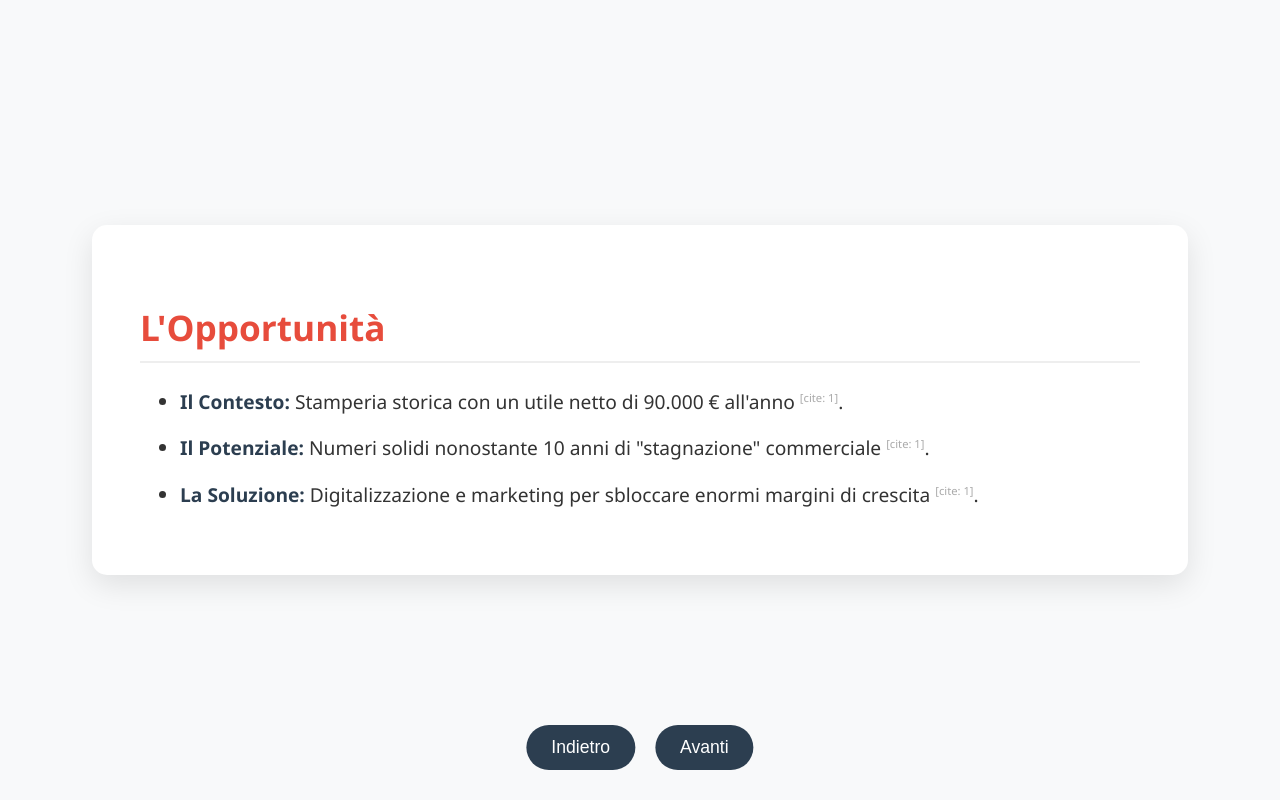
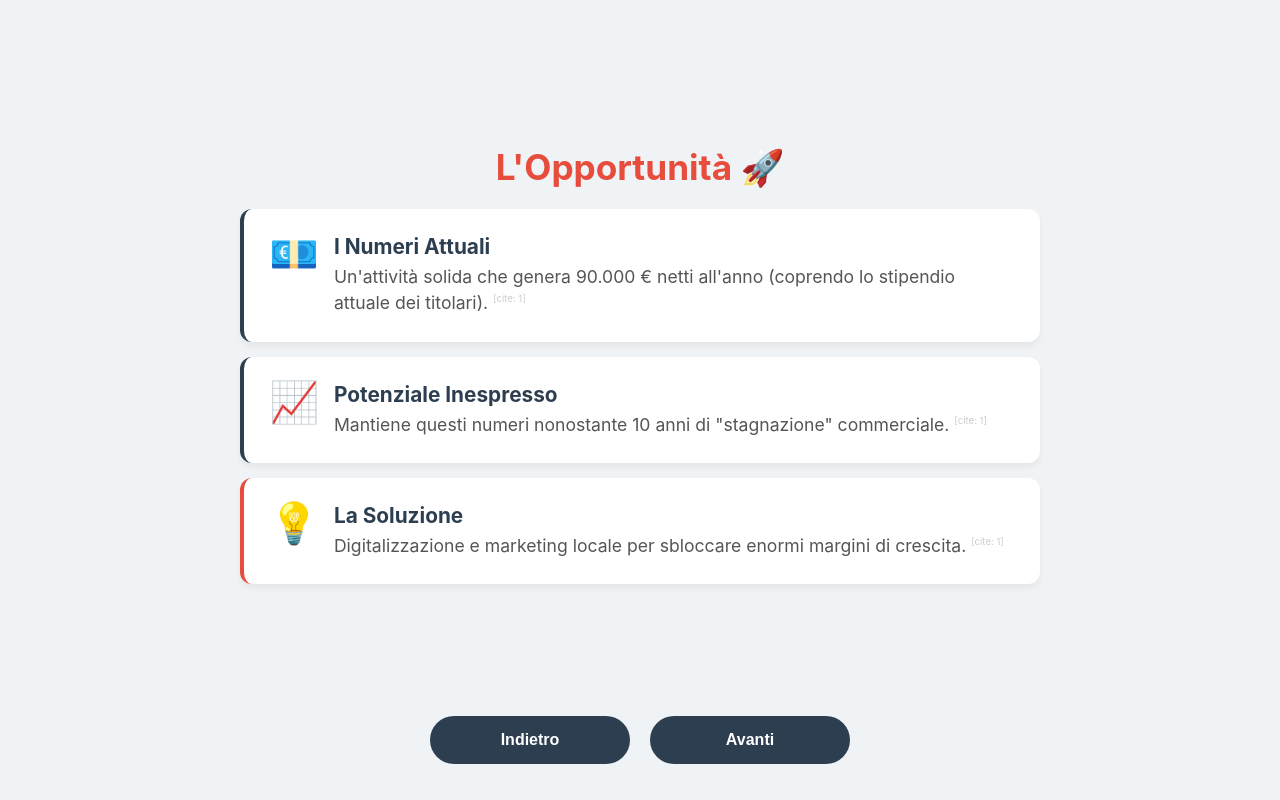
Before and after one commit to fra-zollo/spallettissima, a plain HTML site: page index.html in a window 1280 px wide. Both pictures are taken after a click on the button "Avanti". Drawn offline with nearby package versions, Linux system fonts and the light colour scheme.

Commit message:
Update index.html

```diff
--- a/index.html
+++ b/index.html
@@ -2,190 +2,281 @@
 <html lang="it">
 <head>
     <meta charset="UTF-8">
-    <meta name="viewport" content="width=device-width, initial-scale=1.0">
+    <meta name="viewport" content="width=device-width, initial-scale=1.0, maximum-scale=1.0, user-scalable=no">
     <title>La Spallettissima - Pitch Deck</title>
     <script src="https://cdn.jsdelivr.net/npm/chart.js"></script>
     <style>
         :root {
             --primary: #2C3E50;
             --accent: #E74C3C;
-            --bg: #F8F9FA;
-            --text: #333333;
+            --bg: #F0F3F5;
+            --text: #333;
+            --card-bg: #ffffff;
         }
+
+        * { box-sizing: border-box; }
+
         body, html {
             margin: 0; padding: 0;
-            font-family: 'Segoe UI', Roboto, Helvetica, Arial, sans-serif;
-            background-color: var(--bg);
-            color: var(--text);
-            overflow: hidden;
-            height: 100vh;
+            font-family: -apple-system, BlinkMacSystemFont, 'Segoe UI', Roboto, Helvetica, Arial, sans-serif;
+            background-color: var(--bg); color: var(--text);
+            overflow-x: hidden; height: 100vh;
         }
+
+        /* Contenitore Principale */
         #presentation-container {
-            position: relative;
-            width: 100vw; height: 100vh;
+            position: relative; width: 100vw; height: calc(100vh - 80px); /* Lascia spazio ai bottoni */
+            overflow-y: auto; overflow-x: hidden; padding-bottom: 20px;
         }
+
         .slide {
             position: absolute; top: 0; left: 0;
-            width: 100%; height: 100%;
+            width: 100%; min-height: 100%;
             opacity: 0; pointer-events: none;
-            transition: opacity 0.6s ease-in-out;
+            transition: opacity 0.4s ease-in-out, transform 0.4s ease;
+            transform: translateX(20px);
             display: flex; flex-direction: column;
-            justify-content: center; align-items: center;
-            padding: 2rem; box-sizing: border-box;
+            padding: 20px;
         }
+
         .slide.active {
             opacity: 1; pointer-events: auto; z-index: 10;
+            transform: translateX(0);
         }
-        .content-box {
-            background: white; padding: 3rem;
-            border-radius: 15px; box-shadow: 0 10px 30px rgba(0,0,0,0.1);
-            max-width: 1000px; width: 100%; text-align: left;
+
+        /* Tipografia Mobile First */
+        h1 { color: var(--primary); font-size: 2.2rem; margin-bottom: 10px; text-align: center; line-height: 1.2; }
+        h2 { color: var(--accent); font-size: 1.6rem; margin-top: 10px; margin-bottom: 20px; text-align: center; }
+        p { font-size: 1rem; line-height: 1.5; margin-bottom: 15px; }
+
+        .subtitle { text-align: center; color: #666; font-size: 1.1rem; margin-bottom: 30px; }
+        .cite { font-size: 0.6rem; color: #ccc; vertical-align: super; }
+
+        /* Design a Card (Grafica Visuale) */
+        .card-container { display: flex; flex-direction: column; gap: 15px; width: 100%; max-width: 800px; margin: 0 auto; }
+        .visual-card {
+            background: var(--card-bg); padding: 15px 20px;
+            border-radius: 12px; box-shadow: 0 4px 6px rgba(0,0,0,0.05);
+            display: flex; align-items: flex-start; gap: 15px;
+            border-left: 4px solid var(--primary);
         }
-        .title-slide { text-align: center; background: transparent; box-shadow: none; }
-        h1 { color: var(--primary); font-size: 3.5rem; margin-bottom: 0.5rem; }
-        h2 { color: var(--accent); font-size: 2.2rem; margin-bottom: 1.5rem; border-bottom: 2px solid #eee; padding-bottom: 10px;}
-        p, li { font-size: 1.2rem; line-height: 1.6; margin-bottom: 1rem; }
-        .highlight { font-weight: bold; color: var(--primary); }
-        .cite { font-size: 0.7rem; color: #aaa; vertical-align: super; }
+        .visual-card.accent { border-left-color: var(--accent); }
+        .card-icon { font-size: 2rem; line-height: 1; flex-shrink: 0; }
+        .card-text h3 { margin: 0 0 5px 0; font-size: 1.1rem; color: var(--primary); }
+        .card-text p { margin: 0; font-size: 0.95rem; color: #555; }
 
-        /* Layout a due colonne per grafici e testo */
-        .split-layout {
-            display: flex; gap: 30px; align-items: center;
-        }
-        .text-col { flex: 1; }
-        .chart-col { flex: 1; max-width: 400px; }
+        /* Layout Layout Split (Diventa affiancato su Desktop) */
+        .split-layout { display: flex; flex-direction: column; gap: 20px; width: 100%; max-width: 900px; margin: 0 auto; }
+        .text-col, .chart-col { width: 100%; }
+        .chart-col { background: white; padding: 15px; border-radius: 12px; box-shadow: 0 4px 6px rgba(0,0,0,0.05); }
 
+        /* Controlli Fissi in basso (Touch friendly) */
         .controls {
-            position: absolute; bottom: 30px; left: 50%;
-            transform: translateX(-50%); z-index: 100; display: flex; gap: 20px;
+            position: fixed; bottom: 0; left: 0; width: 100%; height: 80px;
+            background: white; display: flex; justify-content: space-between; align-items: center;
+            padding: 0 20px; box-shadow: 0 -2px 10px rgba(0,0,0,0.1); z-index: 100;
         }
         button {
             background-color: var(--primary); color: white; border: none;
-            padding: 12px 25px; font-size: 1.1rem; border-radius: 30px;
-            cursor: pointer; transition: background 0.3s;
+            padding: 15px 30px; font-size: 1rem; font-weight: bold; border-radius: 30px;
+            cursor: pointer; transition: background 0.3s; width: 45%; max-width: 200px;
         }
-        button:hover { background-color: var(--accent); }
-        button:disabled { background-color: #ccc; cursor: not-allowed; }
+        button:active { transform: scale(0.98); }
+        button:disabled { background-color: #d1d8dd; color: #999; cursor: not-allowed; }
+
+        /* === MEDIA QUERIES PER DESKTOP/TABLET === */
+        @media (min-width: 768px) {
+            .slide { justify-content: center; align-items: center; padding: 40px; }
+            h1 { font-size: 3.5rem; } h2 { font-size: 2.2rem; }
+            .split-layout { flex-direction: row; align-items: center; }
+            .visual-card { padding: 25px; }
+            .card-icon { font-size: 2.5rem; }
+            .card-text h3 { font-size: 1.3rem; }
+            .card-text p { font-size: 1.1rem; }
+            .controls { justify-content: center; gap: 20px; background: transparent; box-shadow: none; bottom: 20px; }
+        }
     </style>
 </head>
 <body>
 
 <div id="presentation-container">
 
-    <!-- Slide 1 -->
+    <!-- Slide 1: Titolo -->
     <div class="slide active">
-        <div class="content-box title-slide">
-            <h1>La Spallettissima</h1>
-            <p style="font-size: 1.8rem; color: #666;">Progetto di Passaggio Generazionale <span class="cite">[cite: 1]</span></p>
-        </div>
-    </div>
+        <h1>La Spallettissima</h1>
+        <p class="subtitle">Progetto di Passaggio Generazionale 🤝 <span class="cite">[cite: 1]</span></p>
 
-    <!-- Slide 2 -->
-    <div class="slide">
-        <div class="content-box">
-            <h2>L'Opportunità</h2>
-            <ul>
-                <li><span class="highlight">Il Contesto:</span> Stamperia storica con un utile netto di 90.000 € all'anno <span class="cite">[cite: 1]</span>.</li>
-                <li><span class="highlight">Il Potenziale:</span> Numeri solidi nonostante 10 anni di "stagnazione" commerciale <span class="cite">[cite: 1]</span>.</li>
-                <li><span class="highlight">La Soluzione:</span> Digitalizzazione e marketing per sbloccare enormi margini di crescita <span class="cite">[cite: 1]</span>.</li>
-            </ul>
-        </div>
-    </div>
-
-    <!-- Slide 3 -->
-    <div class="slide">
-        <div class="content-box">
-            <h2>L'Assetto Societario (S.r.l.)</h2>
-            <div class="split-layout">
-                <div class="text-col">
-                    <p>Separazione netta dei ruoli per tutelare i patrimoni personali <span class="cite">[cite: 1]</span>:</p>
-                    <ul>
-                        <li><span class="highlight">Socie Operative (Amministratrici):</span> Hanno il 100% dell'autonomia e gestiscono il lavoro quotidiano <span class="cite">[cite: 1]</span>.</li>
-                        <li><span class="highlight">Soci Finanziatori:</span> Mettono le quote, limitandosi all'approvazione del bilancio annuale <span class="cite">[cite: 1]</span>.</li>
-                    </ul>
+        <div class="card-container" style="margin-top: 20px;">
+            <div class="visual-card">
+                <div class="card-icon">🎯</div>
+                <div class="card-text">
+                    <h3>L'Obiettivo</h3>
+                    <p>Salvare una stamperia storica dalla chiusura e affidarla a una nuova generazione. <span class="cite">[cite: 1]</span></p>
                 </div>
             </div>
         </div>
     </div>
 
-    <!-- Slide 4 con Grafico a Barre -->
+    <!-- Slide 2: L'Opportunità -->
     <div class="slide">
-        <div class="content-box">
-            <h2>Sostenibilità Finanziaria (Dall'Anno 2)</h2>
-            <div class="split-layout">
-                <div class="text-col">
-                    <p>Basato su 90.000 € di ricavi attuali <span class="cite">[cite: 1]</span> (il primo anno è "di comporto" e viene tutto reinvestito <span class="cite">[cite: 1]</span>):</p>
-                    <ul>
-                        <li><span class="highlight">Stipendi (60.000 €):</span> Garantiscono alle Socie oltre 2.000 € netti al mese <span class="cite">[cite: 1]</span>.</li>
-                        <li><span class="highlight">Rate Debito (30.000 €):</span> 20.000 € ai vecchi soci, 10.000 € ai finanziatori <span class="cite">[cite: 1]</span>.</li>
-                    </ul>
+        <h2>L'Opportunità 🚀</h2>
+        <div class="card-container">
+            <div class="visual-card">
+                <div class="card-icon">💶</div>
+                <div class="card-text">
+                    <h3>I Numeri Attuali</h3>
+                    <p>Un'attività solida che genera 90.000 € netti all'anno (coprendo lo stipendio attuale dei titolari). <span class="cite">[cite: 1]</span></p>
                 </div>
-                <div class="chart-col">
-                    <canvas id="barChart"></canvas>
+            </div>
+            <div class="visual-card">
+                <div class="card-icon">📈</div>
+                <div class="card-text">
+                    <h3>Potenziale Inespresso</h3>
+                    <p>Mantiene questi numeri nonostante 10 anni di "stagnazione" commerciale. <span class="cite">[cite: 1]</span></p>
+                </div>
+            </div>
+            <div class="visual-card accent">
+                <div class="card-icon">💡</div>
+                <div class="card-text">
+                    <h3>La Soluzione</h3>
+                    <p>Digitalizzazione e marketing locale per sbloccare enormi margini di crescita. <span class="cite">[cite: 1]</span></p>
                 </div>
             </div>
         </div>
     </div>
 
-    <!-- Slide 5 con Grafico a Ciambella -->
+    <!-- Slide 3: Assetto Societario -->
     <div class="slide">
-        <div class="content-box">
-            <h2>I Numeri dell'Accordo (80.000 €) <span class="cite">[cite: 1]</span></h2>
-            <div class="split-layout">
-                <div class="text-col">
-                    <p>Acquisto rateizzato e collaborativo (le mura restano in affitto) <span class="cite">[cite: 1]</span>:</p>
-                    <ul>
-                        <li><span class="highlight">I Sostenitori (40.000 €):</span> 4 investitori privati mettono le quote iniziali <span class="cite">[cite: 1]</span>.</li>
-                        <li><span class="highlight">Patto coi Fondatori (40.000 €):</span> Riceveranno la cifra a rate negli anni successivi <span class="cite">[cite: 1]</span>.</li>
-                    </ul>
+        <h2>Struttura S.r.l. 🏛️</h2>
+        <p style="text-align:center;">Separazione netta dei ruoli per tutelare i patrimoni personali <span class="cite">[cite: 1]</span></p>
+        <div class="card-container">
+            <div class="visual-card accent">
+                <div class="card-icon">👩‍💼</div>
+                <div class="card-text">
+                    <h3>Socie Operative (Amministratrici)</h3>
+                    <p>Autonomia al 100%, potere di firma e libertà totale sulle decisioni quotidiane. <span class="cite">[cite: 1]</span></p>
                 </div>
-                <div class="chart-col">
-                    <canvas id="pieChart"></canvas>
+            </div>
+            <div class="visual-card">
+                <div class="card-icon">💼</div>
+                <div class="card-text">
+                    <h3>Soci Finanziatori</h3>
+                    <p>Apportano capitale e agiscono da sponsor esterni, limitandosi all'approvazione del bilancio. <span class="cite">[cite: 1]</span></p>
                 </div>
             </div>
         </div>
     </div>
 
-    <!-- Slide 6 -->
+    <!-- Slide 4: Sostenibilità con Grafico -->
     <div class="slide">
-        <div class="content-box">
-            <h2>La Squadra e la Transizione</h2>
-            <ul>
-                <li><span class="highlight">Affiancamento:</span> Tirocinio a inizio 2026 <span class="cite">[cite: 1]</span>. Da Sett. 2027 affiancamento strutturato (6 mesi full + 6 part-time) <span class="cite">[cite: 1]</span>.</li>
-                <li><span class="highlight">Fondi:</span> Requisiti ideali per bandi sull'Imprenditoria Femminile <span class="cite">[cite: 1]</span>.</li>
-                <li><span class="highlight">Dipendenti:</span> Mantenuti per il primo anno o due per supporto operativo <span class="cite">[cite: 1]</span>.</li>
-            </ul>
+        <h2>Sostenibilità (Dall'Anno 2) 📊</h2>
+        <div class="split-layout">
+            <div class="text-col">
+                <p>Basato su ricavi invariati di 90k€ (L'Anno 1 è "di comporto" e l'utile viene reinvestito) <span class="cite">[cite: 1]</span>:</p>
+                <div class="visual-card">
+                    <div class="card-icon">💰</div>
+                    <div class="card-text">
+                        <h3>Stipendi (60.000 €)</h3>
+                        <p>Oltre 2.000 € netti/mese alle Socie <span class="cite">[cite: 1]</span>.</p>
+                    </div>
+                </div>
+                <div class="visual-card accent" style="margin-top:10px;">
+                    <div class="card-icon">🏦</div>
+                    <div class="card-text">
+                        <h3>Rate Debito (30.000 €)</h3>
+                        <p>20k ai vecchi soci, 10k ai finanziatori <span class="cite">[cite: 1]</span>.</p>
+                    </div>
+                </div>
+            </div>
+            <div class="chart-col">
+                <canvas id="barChart"></canvas>
+            </div>
         </div>
     </div>
 
+    <!-- Slide 5: Acquisto con Grafico -->
+    <div class="slide">
+        <h2>Numeri dell'Accordo 🤝</h2>
+        <div class="split-layout">
+            <div class="text-col">
+                <p>Acquisto rateizzato di 80.000 € totali <span class="cite">[cite: 1]</span>.</p>
+                <div class="visual-card">
+                    <div class="card-icon">🤝</div>
+                    <div class="card-text">
+                        <h3>I Sostenitori (40.000 €)</h3>
+                        <p>Sostenitori privati mettono le quote iniziali <span class="cite">[cite: 1]</span>.</p>
+                    </div>
+                </div>
+                <div class="visual-card accent" style="margin-top:10px;">
+                    <div class="card-icon">⏳</div>
+                    <div class="card-text">
+                        <h3>Patto coi Fondatori (40.000 €)</h3>
+                        <p>Pagamento a rate negli anni tramite gli incassi <span class="cite">[cite: 1]</span>.</p>
+                    </div>
+                </div>
+            </div>
+            <div class="chart-col">
+                <canvas id="pieChart"></canvas>
+            </div>
+        </div>
+    </div>
+
+    <!-- Slide 6: Transizione -->
+    <div class="slide">
+        <h2>Squadra e Transizione 🔄</h2>
+        <div class="card-container">
+            <div class="visual-card">
+                <div class="card-icon">🎓</div>
+                <div class="card-text">
+                    <h3>Affiancamento & Tirocinio</h3>
+                    <p>Tirocinio Nicole (inizio 2026) e da Sett. 2027 affiancamento (6 mesi full + 6 part-time). <span class="cite">[cite: 1]</span></p>
+                </div>
+            </div>
+            <div class="visual-card">
+                <div class="card-icon">👥</div>
+                <div class="card-text">
+                    <h3>Supporto Dipendenti</h3>
+                    <p>Mantenuti per i primi 1-2 anni per garantire supporto operativo totale. <span class="cite">[cite: 1]</span></p>
+                </div>
+            </div>
+            <div class="visual-card accent">
+                <div class="card-icon">🇪🇺</div>
+                <div class="card-text">
+                    <h3>Fondi Imprenditoria Femminile</h3>
+                    <p>Requisiti ideali per accedere a fondi perduti o a tasso zero per due giovani donne. <span class="cite">[cite: 1]</span></p>
+                </div>
+            </div>
+        </div>
+    </div>
 </div>
 
-<!-- Controlli -->
+<!-- Controlli Fissi Mobile -->
 <div class="controls">
     <button id="prevBtn" onclick="changeSlide(-1)" disabled>Indietro</button>
     <button id="nextBtn" onclick="changeSlide(1)">Avanti</button>
 </div>
 
 <script>
-    // Inizializzazione Grafici
+    // Grafico a Barre
     const ctxBar = document.getElementById('barChart').getContext('2d');
     new Chart(ctxBar, {
         type: 'bar',
         data: {
             labels: ['Utile (90k)', 'Stipendi Socie', 'Rate Debito'],
             datasets: [{
-                label: 'Euro (€)',
                 data: [90000, 60000, 30000],
                 backgroundColor: ['#bdc3c7', '#2ecc71', '#e74c3c'],
-                borderRadius: 5
+                borderRadius: 8
             }]
         },
         options: {
             responsive: true,
-            plugins: { legend: { display: false } }
+            plugins: { legend: { display: false } },
+            scales: { y: { beginAtZero: true } }
         }
     });
 
+    // Grafico a Ciambella
     const ctxPie = document.getElementById('pieChart').getContext('2d');
     new Chart(ctxPie, {
         type: 'doughnut',
@@ -199,9 +290,7 @@
         },
         options: {
             responsive: true,
-            plugins: {
-                legend: { position: 'bottom' }
-            }
+            plugins: { legend: { position: 'bottom' } }
         }
     });
 
@@ -210,10 +299,13 @@
     const slides = document.querySelectorAll('.slide');
     const prevBtn = document.getElementById('prevBtn');
     const nextBtn = document.getElementById('nextBtn');
+    const container = document.getElementById('presentation-container');
 
     function updateButtons() {
         prevBtn.disabled = currentSlide === 0;
         nextBtn.disabled = currentSlide === slides.length - 1;
+        // Scroll in alto al cambio slide su mobile
+        container.scrollTo(0, 0);
     }
 
     function changeSlide(direction) {
@@ -224,11 +316,6 @@
         slides[currentSlide].classList.add('active');
         updateButtons();
     }
-
-    document.addEventListener('keydown', (e) => {
-        if (e.key === 'ArrowRight') changeSlide(1);
-        if (e.key === 'ArrowLeft') changeSlide(-1);
-    });
 </script>
 </body>
 </html>
```
